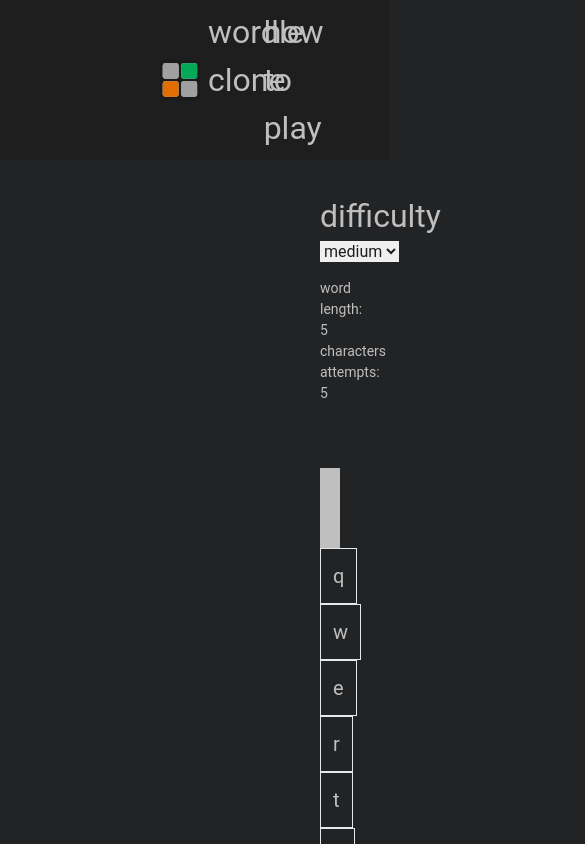
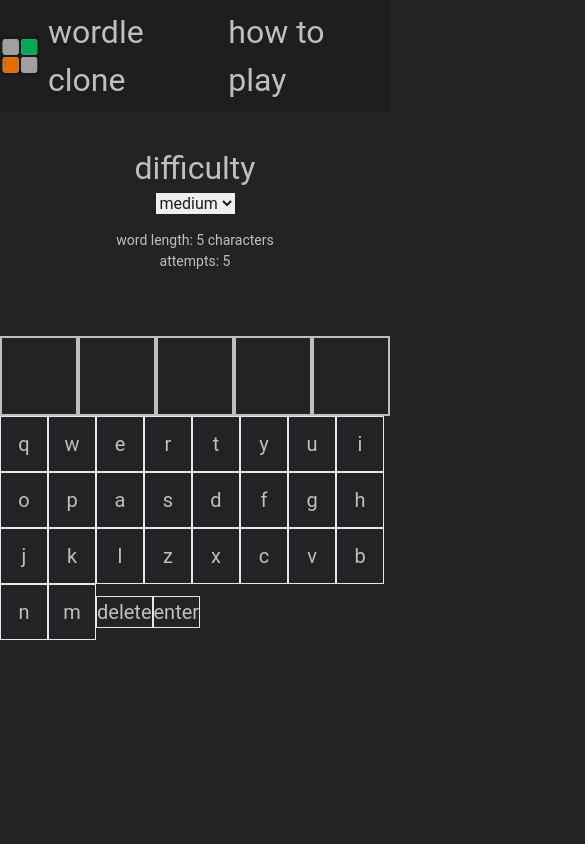
Before and after one commit to ale-soares/wordle-front, a React (Vite) app: page / in a window 390 px wide. Shown: the top 844 px of the page, 585 px wide, since content can reach past the window. Built offline with nearby package versions, Linux system fonts and the light colour scheme.

Commit message:
add word grid section and fix styles

```diff
--- a/src/App.tsx
+++ b/src/App.tsx
@@ -1,6 +1,7 @@
 import { useState } from "react";
 
-import GridItem from "./components/GridItem";
+// import GridItem from "./components/GridItem";
+import WordGrid from "./sections/WordGrid";
 import KeyboardButton from "./components/KeyboardButton";
 
 import Navbar from "./sections/Navbar";
@@ -42,13 +43,9 @@ const App = () => {
   return (
     <>
       <Navbar />
-      <div className="mt-8 px-80">
+      <div className="mt-8 lg:px-80">
         <Difficulty />
-        <div className="flex">
-          {Array.from(targetWord).map((_, index) => (
-            <GridItem char={guess[index]} />
-          ))}
-        </div>
+        <WordGrid targetWord={targetWord} guess={guess} />
         {keys.map((char) => (
           <KeyboardButton
             disabled={guess.length >= targetWord.length}
--- a/src/components/KeyboardButton.tsx
+++ b/src/components/KeyboardButton.tsx
@@ -11,7 +11,7 @@ const KeyboardButton: React.FC<KeyboardButtonProps> = ({
 }) => {
   return (
     <button
-      className="text-theme-light-gray text-body p-3 border"
+      className="text-theme-light-gray text-body p-3 border min-w-12"
       onClick={onClick}
       disabled={disabled}
     >
--- a/src/sections/Navbar.tsx
+++ b/src/sections/Navbar.tsx
@@ -1,7 +1,7 @@
 const Navbar = () => {
   return (
     <div className="bg-theme-black">
-      <div className="px-40 py-2 text-theme-light-gray text-section flex justify-between">
+      <div className="lg:px-40 py-2 text-theme-light-gray text-section flex justify-between">
         <div className="flex">
           <img src="/src/assets/logo.svg" alt="logo" className="w-10 mr-2" />
           <h1>wordle clone</h1>
--- /dev/null
+++ b/src/sections/WordGrid.tsx
@@ -0,0 +1,20 @@
+import GridItem from "../components/GridItem";
+
+interface WordGridProps {
+  targetWord: string;
+  guess: string[];
+}
+
+const WordGrid: React.FC<WordGridProps> = ({ targetWord, guess }) => {
+  return (
+    <div>
+      <div className="flex">
+        {Array.from(targetWord).map((_, index) => (
+          <GridItem char={guess[index]} />
+        ))}
+      </div>
+    </div>
+  );
+};
+
+export default WordGrid;
```
